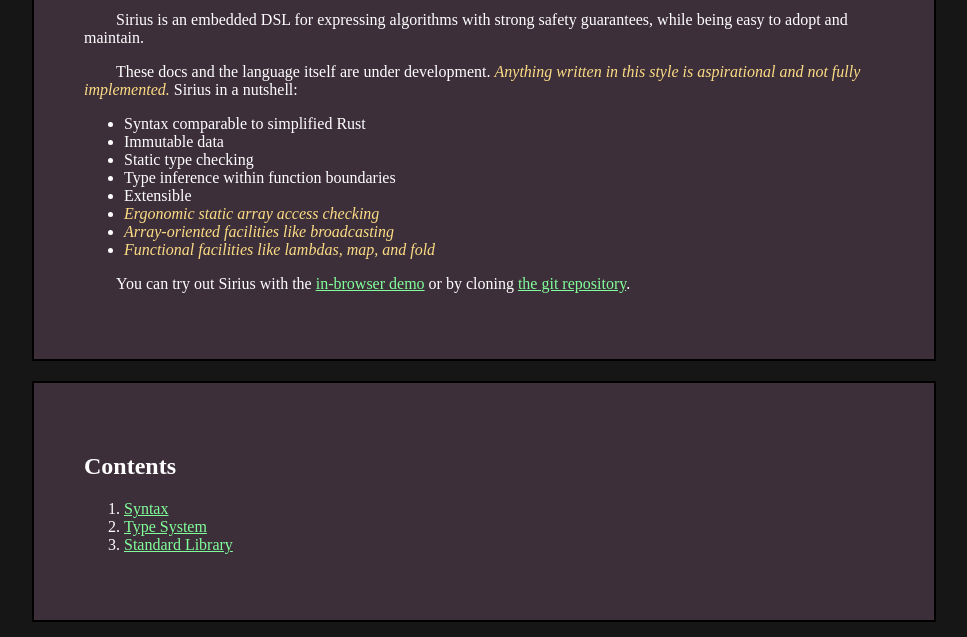
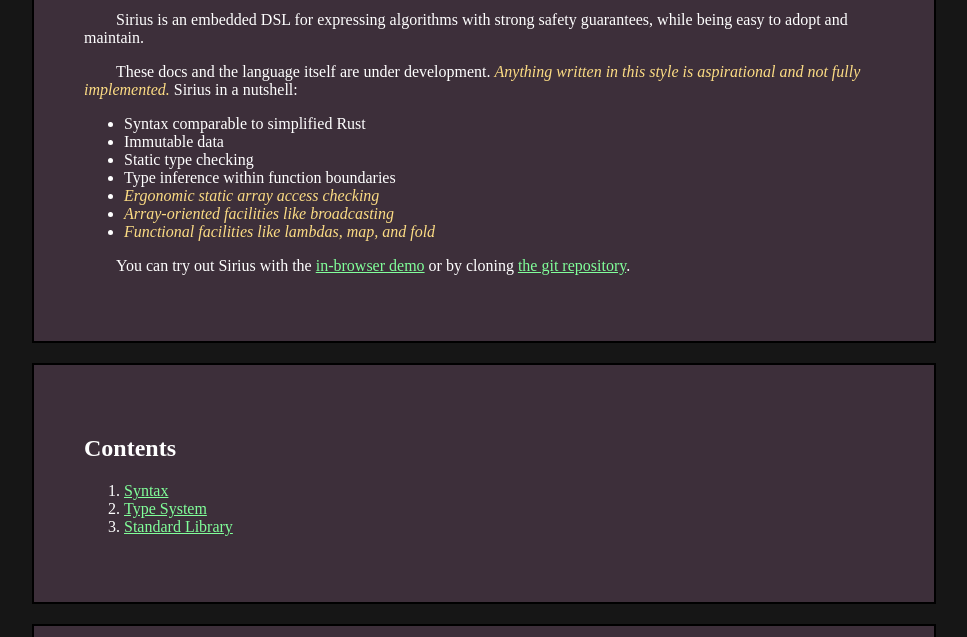
Before and after one commit to lorentzj/sirius, a plain HTML site: page docs/index.html in a window 1280 px wide. Shown: the part 163-800 px from the top of the page, without its empty margins (156-1123 px from the left). Drawn offline with Linux system fonts and the light colour scheme.

Commit message:
doc update

```diff
--- a/docs/index.html
+++ b/docs/index.html
@@ -19,7 +19,6 @@
                         <li>Immutable data</li>
                         <li>Static type checking</li>
                         <li>Type inference within function boundaries</li>
-                        <li>Extensible</li>
                         <li><span class = "asp">Ergonomic static array access checking</span></li>
                         <li><span class = "asp">Array-oriented facilities like broadcasting</li>
                         <li><span class = "asp">Functional facilities like lambdas, map, and fold</span></li>
```
